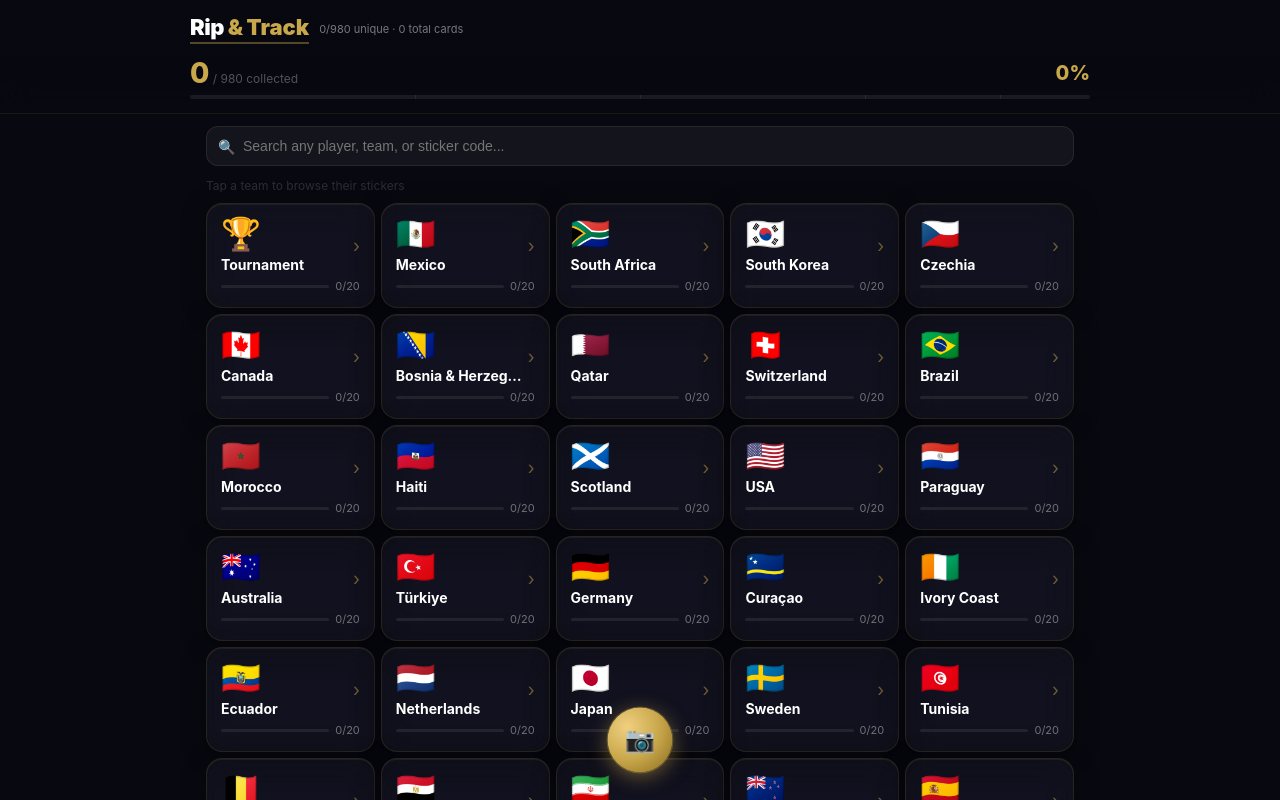
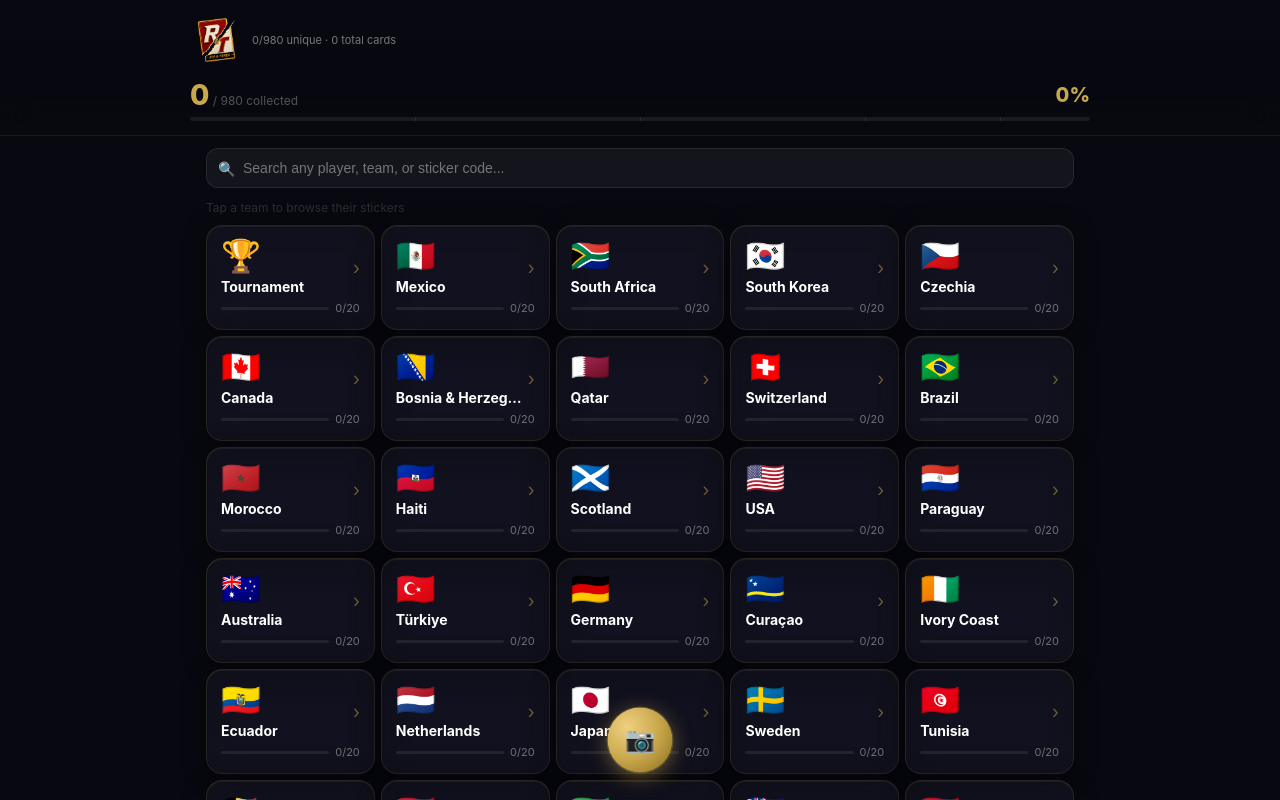
Before and after one commit to swanger-8/panini-wc2026-, a React (Vite) app: page / in a window 1280 px wide. Shown: the top 800 px of the page. Built offline with nearby package versions, Linux system fonts and the light colour scheme.

Commit message:
Replace text wordmark with logo image in header
Co-Authored-By: Claude Sonnet 4.6 <noreply@anthropic.com>
Claude-Session: https://claude.ai/code/session_01XdWdTN6Eai3axZMY5Hxuo5

```diff
--- a/src/App.jsx
+++ b/src/App.jsx
@@ -1779,10 +1779,7 @@ export default function App() {
             </button>
           )}
           {!showBack && (
-            <div style={{ borderBottom: "2px solid rgba(201,168,76,0.4)", paddingBottom: 2, display: "flex", alignItems: "center", gap: 0 }}>
-              <span style={{ fontSize: 22, fontWeight: 900, color: "#fff", letterSpacing: -0.5 }}>Rip <span style={{ color: "#C9A84C" }}>&amp;</span></span>
-              <span style={{ fontSize: 22, fontWeight: 900, color: "#C9A84C", marginLeft: 4 }}>Track</span>
-            </div>
+            <img src="/logo.png" alt="Rip & Track" style={{ height: 52, width: "auto", objectFit: "contain", borderRadius: 8, display: "block" }} />
           )}
           <div style={{ flex: 1 }}>
             {showBack && <h1 style={{ margin: 0, fontSize: 16, fontWeight: 700, color: "#fff", letterSpacing: -0.3 }}>{title}</h1>}
```
